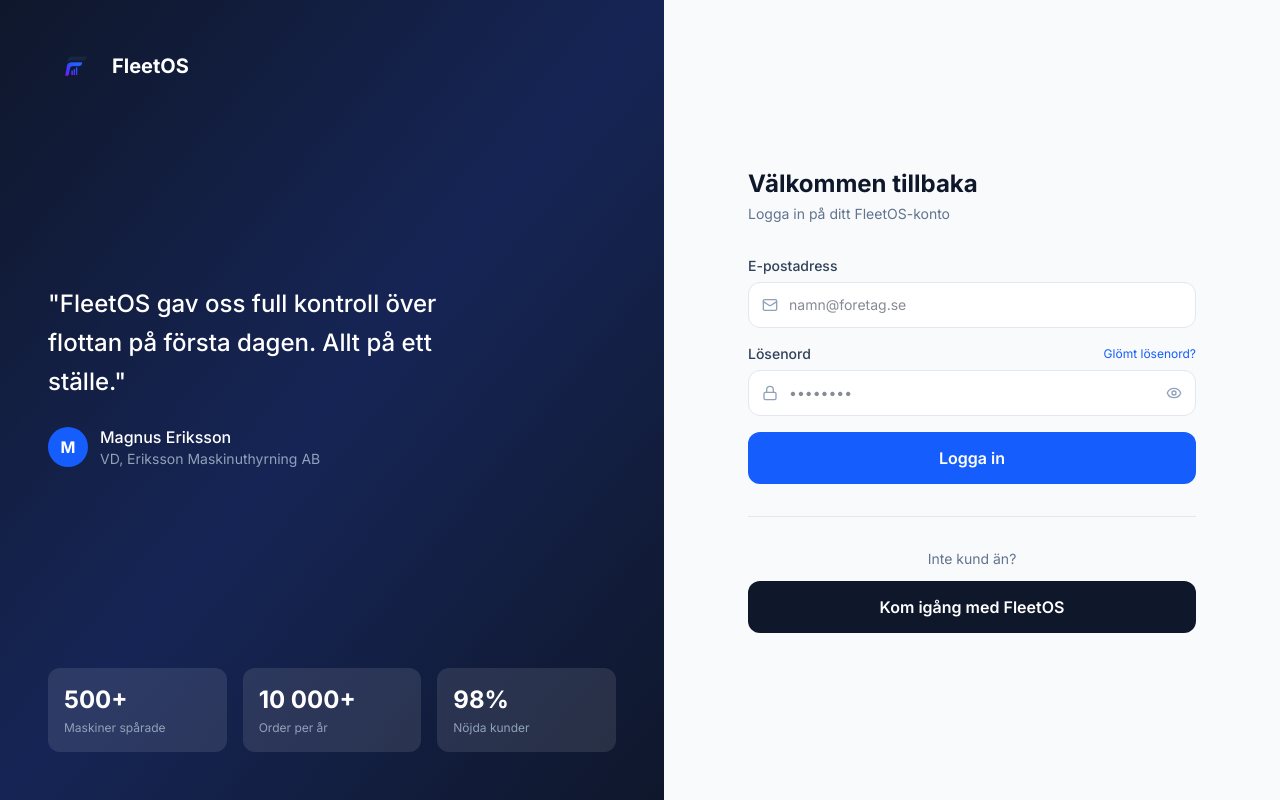
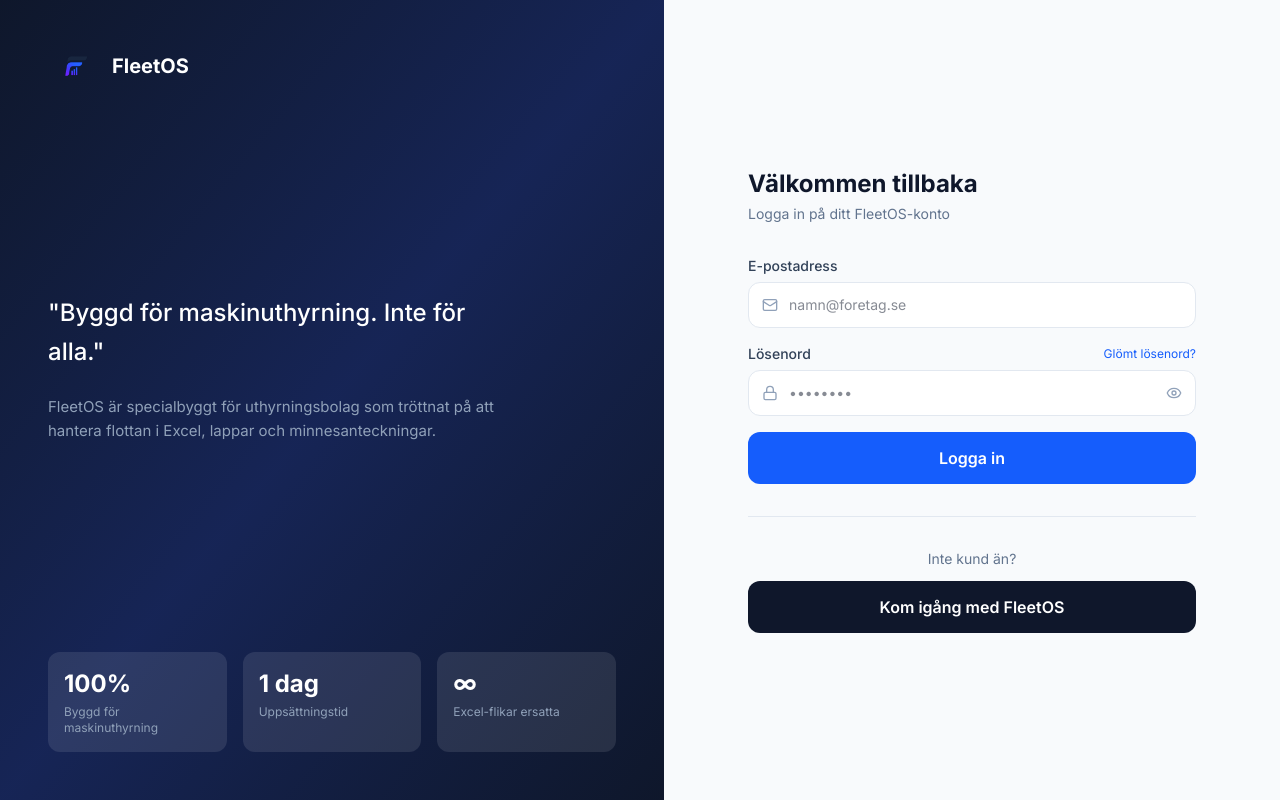
Before and after one commit to DavidWestlundcode/Fleetrent, a Next.js app: page /login in a window 1280 px wide. Built offline with nearby package versions, Linux system fonts and the light colour scheme; no server answers.

Commit message:
Replace fake testimonial and stats on login page with honest copy

```diff
--- a/src/app/login/page.tsx
+++ b/src/app/login/page.tsx
@@ -85,22 +85,18 @@
 
           <div className="max-w-md">
             <blockquote className="text-2xl font-medium text-white leading-relaxed mb-6">
-              "FleetOS gav oss full kontroll över flottan på första dagen. Allt på ett ställe."
+              "Byggd för maskinuthyrning. Inte för alla."
             </blockquote>
-            <div className="flex items-center gap-3">
-              <div className="w-10 h-10 rounded-full bg-blue-600 flex items-center justify-center text-white font-bold">M</div>
-              <div>
-                <p className="text-white font-medium">Magnus Eriksson</p>
-                <p className="text-slate-400 text-sm">VD, Eriksson Maskinuthyrning AB</p>
-              </div>
-            </div>
+            <p className="text-slate-400 text-[15px] leading-relaxed">
+              FleetOS är specialbyggt för uthyrningsbolag som tröttnat på att hantera flottan i Excel, lappar och minnesanteckningar.
+            </p>
           </div>
 
           <div className="grid grid-cols-3 gap-4">
             {[
-              { label: 'Maskiner spårade', value: '500+' },
-              { label: 'Order per år', value: '10 000+' },
-              { label: 'Nöjda kunder', value: '98%' },
+              { label: 'Byggd för maskinuthyrning', value: '100%' },
+              { label: 'Uppsättningstid', value: '1 dag' },
+              { label: 'Excel-flikar ersatta', value: '∞' },
             ].map(({ label, value }) => (
               <div key={label} className="bg-white/10 rounded-xl p-4">
                 <p className="text-2xl font-bold text-white">{value}</p>
```
